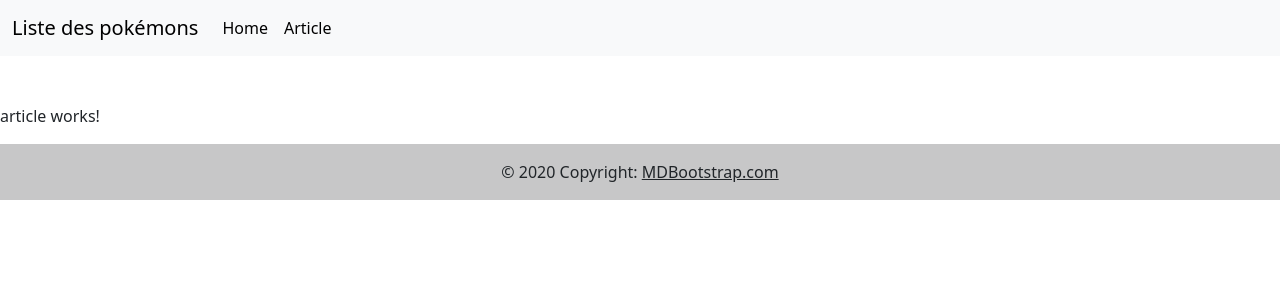
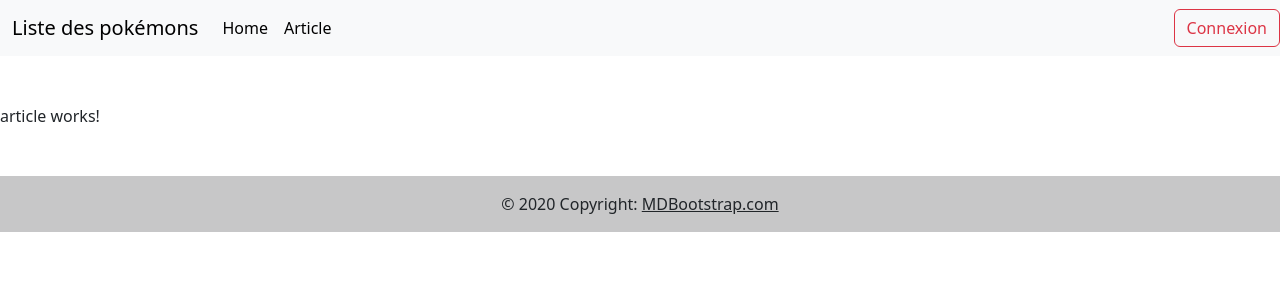
Before and after one commit to marilyne69230/Pokemon, an Angular app: page /article in a window 1280 px wide. Shown: the top 300 px of the page. Built offline with nearby package versions, Linux system fonts and the light colour scheme.

Commit message:
add button connexion and profile

```diff
--- a/src/app/app.component.html
+++ b/src/app/app.component.html
@@ -1,30 +1,13 @@
 <!-- CE QUI VA SE CHARGER SUR TOUTES LES PAGES -->
 
-<nav class="navbar navbar-expand-lg bg-light mb-5">
-  <div class="container-fluid">
-    <a class="navbar-brand" href="#">Liste des pokémons</a>
-    <button class="navbar-toggler" type="button" data-bs-toggle="collapse" data-bs-target="#navbarSupportedContent" aria-controls="navbarSupportedContent" aria-expanded="false" aria-label="Toggle navigation">
-      <span class="navbar-toggler-icon"></span>
-    </button>
-    <div class="collapse navbar-collapse" id="navbarSupportedContent">
-      <ul class="navbar-nav me-auto mb-2 mb-lg-0">
-        <li class="nav-item">
-          <a class="nav-link active" aria-current="page" href="/">Home</a>
-        </li>
-        <li class="nav-item">
-          <a class="nav-link active" aria-current="page" href="/article">Article</a>
-        </li>
-      </ul>
-    </div>
-  </div>
-</nav>
+<app-nav-bar></app-nav-bar>
 
 <!-- afficher les pages selon l'url -->
 <router-outlet>
 
 </router-outlet>
 
-<footer class="bg-light text-center text-lg-start">
+<footer class="bg-light text-center text-lg-start mt-5">
   <!-- Copyright -->
   <div class="text-center p-3" style="background-color: rgba(0, 0, 0, 0.2);">
     © 2020 Copyright:
--- a/src/app/app.module.ts
+++ b/src/app/app.module.ts
@@ -6,6 +6,7 @@ import { AppComponent } from './app.component';
 import { CardComponent } from './card/card.component';
 import { HomeComponent } from './home/home.component';
 import { ArticleComponent } from './article/article.component';
+import { NavBarComponent } from './nav-bar/nav-bar.component';
 // ajouter les autres component à la suite
 
 @NgModule({
@@ -13,7 +14,8 @@ import { ArticleComponent } from './article/article.component';
     AppComponent,
     CardComponent,
     HomeComponent,
-    ArticleComponent
+    ArticleComponent,
+    NavBarComponent
   ],
   // dépendances externe
   imports: [
--- /dev/null
+++ b/src/app/nav-bar/nav-bar.component.html
@@ -0,0 +1,30 @@
+<nav class="navbar navbar-expand-lg bg-light mb-5">
+    <div class="container-fluid">
+      <a class="navbar-brand" href="#">Liste des pokémons</a>
+      <button class="navbar-toggler" type="button" data-bs-toggle="collapse" data-bs-target="#navbarSupportedContent" aria-controls="navbarSupportedContent" aria-expanded="false" aria-label="Toggle navigation">
+        <span class="navbar-toggler-icon"></span>
+      </button>
+      <div class="collapse navbar-collapse" id="navbarSupportedContent">
+        <ul class="navbar-nav me-auto mb-2 mb-lg-0">
+          <li class="nav-item">
+            <a class="nav-link active" aria-current="page" href="/">Home</a>
+          </li>
+          <li class="nav-item">
+            <a class="nav-link active" aria-current="page" href="/article">Article</a>
+          </li>
+        </ul>
+      </div>
+    </div>
+
+    <form class="d-flex" role="search">
+        <!-- si on est connecté, on affiche bouton profile -->
+        <div *ngIf="isConnected == 1">
+            <button class="btn btn-outline-success" type="submit">Profile</button>
+        </div>
+        <!-- si on est pas connecté, on affiche le bouton connexion -->
+        <div *ngIf="isConnected == 0">
+            <button class="btn btn-outline-danger" type="submit">Connexion</button>
+        </div>
+    </form>
+
+  </nav>
--- /dev/null
+++ b/src/app/nav-bar/nav-bar.component.ts
@@ -0,0 +1,12 @@
+import { Component } from '@angular/core';
+
+@Component({
+  selector: 'app-nav-bar',
+  templateUrl: `nav-bar.component.html`
+})
+export class NavBarComponent {
+
+  // Cette variable se charge à la connexion
+  isConnected: number = 0;
+
+}
--- a/src/index.html
+++ b/src/index.html
@@ -10,5 +10,7 @@
 </head>
 <body>
   <app-root></app-root>
+
+  <script src="https://cdn.jsdelivr.net/npm/bootstrap@5.3.1/dist/js/bootstrap.bundle.min.js" integrity="sha384-HwwvtgBNo3bZJJLYd8oVXjrBZt8cqVSpeBNS5n7C8IVInixGAoxmnlMuBnhbgrkm" crossorigin="anonymous"></script>
 </body>
 </html>
```
